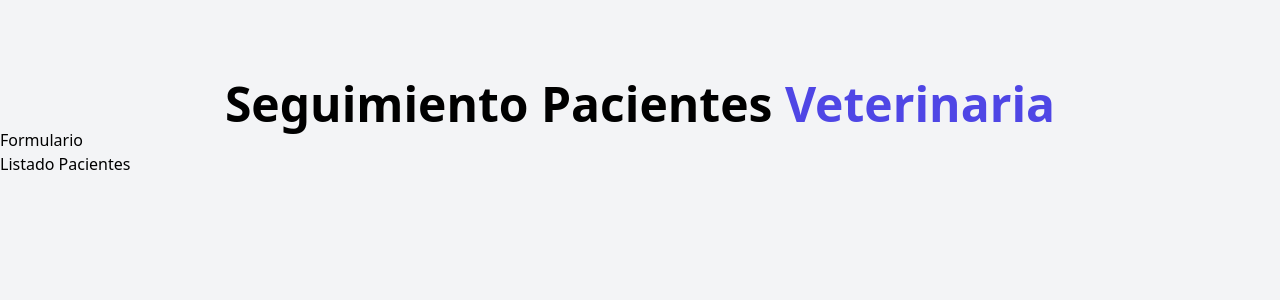
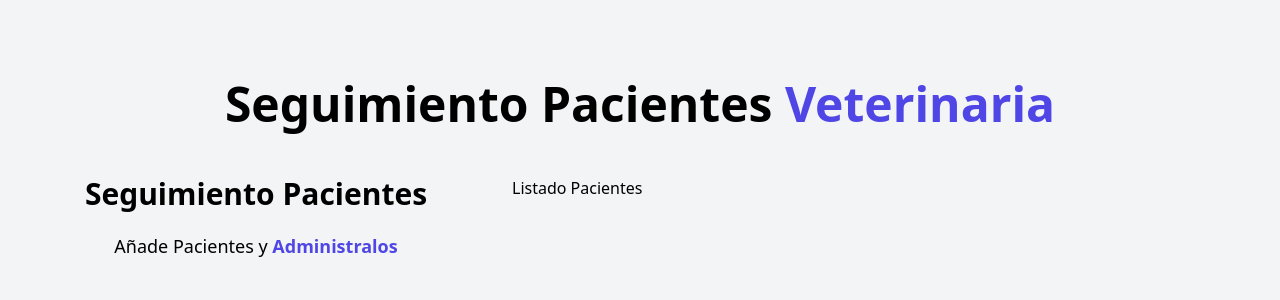
Before and after one commit to diegofdg/react_la_guia_completa, a React (Vite) app in the folder 01_citas_react/: page / in a window 1280 px wide. Shown: the top 300 px of the page. Built offline with nearby package versions, Linux system fonts and the light colour scheme.

Commit message:
01_citas_react-creando el componente de formulario

```diff
--- a/01_citas_react/src/App.jsx
+++ b/01_citas_react/src/App.jsx
@@ -7,8 +7,11 @@ function App() {
   return (
     <div className="container mx-auto mt-20">
       <Header />
-      <Formulario />
-      <ListadoPacientes />
+      <div className="mt-12 md:flex">
+        <Formulario />
+        <ListadoPacientes />
+      </div>
+
     </div>
   )
 }
--- a/01_citas_react/src/components/Formulario.jsx
+++ b/01_citas_react/src/components/Formulario.jsx
@@ -1,6 +1,15 @@
 const Formulario = () => {
   return (
-    <h2>Formulario</h2>
+    <div className="md:w-1/2 lg:w-2/5">
+      <h2 className="font-black text-3xl text-center">Seguimiento Pacientes</h2>
+      <p className="text-lg mt-5 text-center">
+        Añade Pacientes y {''}
+        <span className="text-indigo-600 font-bold">Administralos</span>
+      </p>
+      <form>
+
+      </form>
+    </div>
   )
 }
 
--- a/01_citas_react/src/components/ListadoPacientes.jsx
+++ b/01_citas_react/src/components/ListadoPacientes.jsx
@@ -1,6 +1,8 @@
 const ListadoPacientes = () => {
   return (
-    <h2>Listado Pacientes</h2>
+    <div className="md:w-1/2 lg:w-3/5">
+      <h2>Listado Pacientes</h2>
+    </div>
   )
 }
 
```
